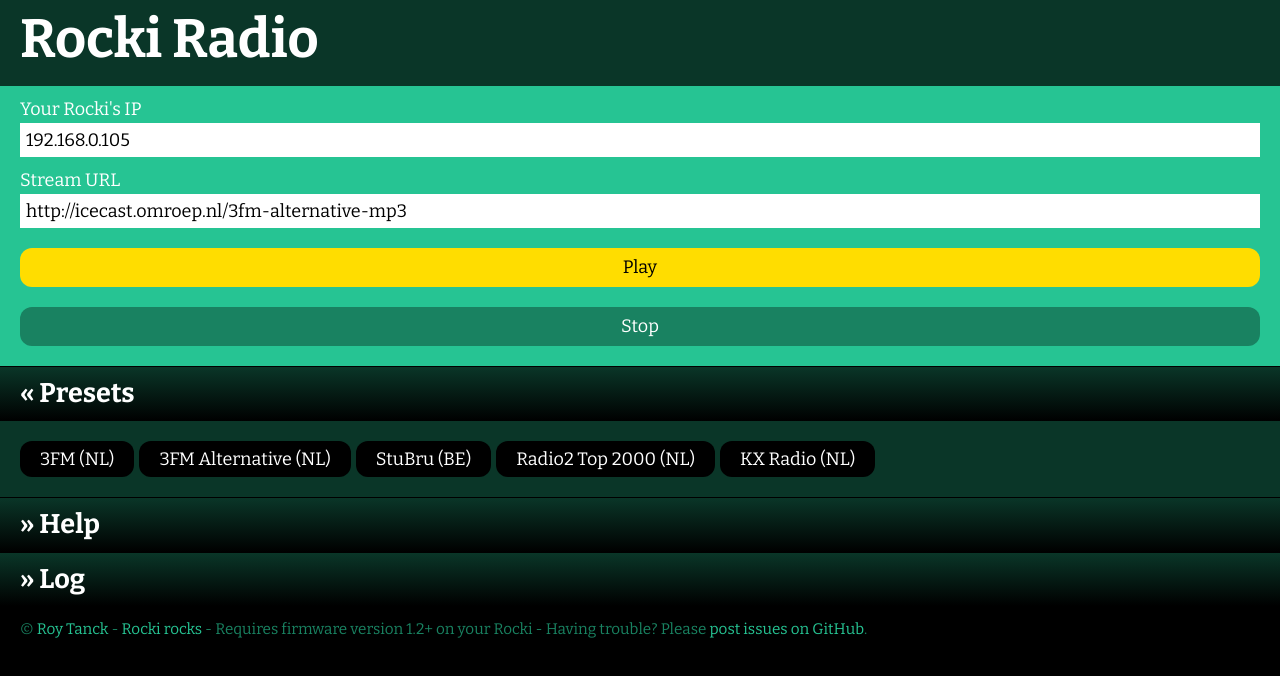
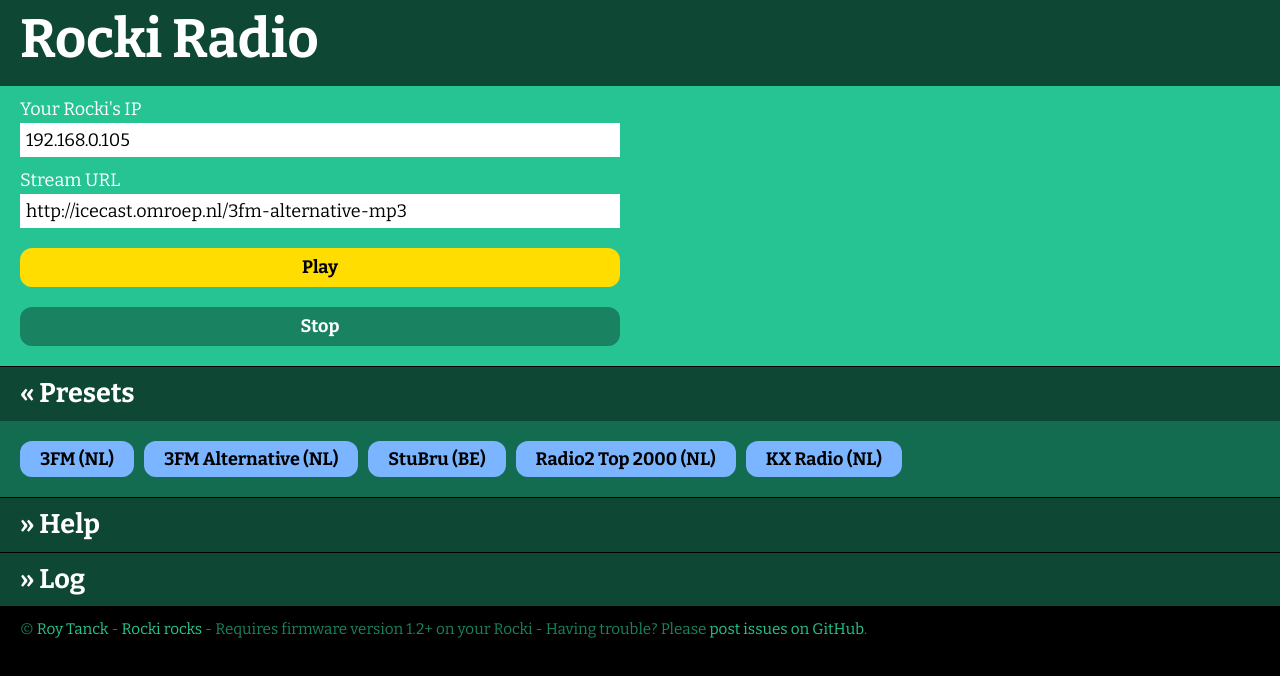
Before and after one commit to roytanck/rocki-stream-player, a plain HTML site: page index.html in a window 1280 px wide. Both pictures are taken after a click on the element "Presets". Drawn offline with nearby package versions, Linux system fonts and the light colour scheme.

Commit message:
Simplyfied the CSS, added a dash of color.

```diff
--- a/index.html
+++ b/index.html
@@ -45,8 +45,8 @@
 
 		<div class="block">
 			<h2 class="blocktitle">Help</h2>
-			<div class="blockcontent">
-				<p>This web page allows you to send a compatible audio stream to your Rocki player.</p>
+			<div class="blockcontent helpblock">
+				<p>This web page allows you to send a compatible audio stream to your <a href="http://www.myrocki.com/">Rocki</a> player.</p>
 				<ul>
 					<li>Find the IP address of your Rocki. There are many ways to do this, I prefer the <a href="https://play.google.com/store/apps/details?id=com.overlook.android.fing">Fing</a> app on Android.</li>
 					<li>Find the stream URL you want to play. Some radio station websites display stream URLs, on others you may need to view the source of the page. Alternatively, use one of the preset buttons.</li>
@@ -81,7 +81,7 @@
 
 				// block folding
 				$('.blocktitle').click( function(){
-					$(this).parent().find('.blockcontent').slideToggle( 400, function(){
+					$(this).parent().find('.blockcontent').slideToggle( 200, function(){
 						if( $(this).is(":visible") ){
 							$(this).parent().find('.blocktitle').addClass('openblock');
 						} else {
--- a/style.css
+++ b/style.css
@@ -21,8 +21,10 @@ a, a:hover, a:visited {
 	text-decoration: none;
 }
 
+.helpblock a, .helpblock a:hover, .helpblock a:visited { color: #a7e7d3; text-decoration: underline; }
+
 #title {
-	background-color: #0a3628;
+	background-color: #0e4734;
 	padding: 12px 20px 20px 20px;
 }
 
@@ -38,6 +40,7 @@ a, a:hover, a:visited {
 	border: none;
 	display: block;
 	width: 100%;
+	max-width: 600px;
 	margin-bottom: 10px;
 }
 
@@ -46,9 +49,11 @@ a, a:hover, a:visited {
 	background-color: #198261;
 	padding: 6px 12px;
 	width: 100%;
+	max-width: 600px;
 	margin-bottom: 10px;
 	margin-top: 20px;
 	text-align: center;
+	font-weight: bold;
 	-moz-border-radius: 12px;
 	-webkit-border-radius: 12px;
 	border-radius: 12px;
@@ -75,36 +80,50 @@ a, a:hover, a:visited {
 .block .blockcontent {
 	display: none;
 	padding: 10px 20px;
-	background-color: #0a3628;
-}
-
-.block.logblock .blockcontent {
-	background-color: #0a3628;
+	background-color: #146c50;
 }
 
 .block .blocktitle {
 	border-top: 1px solid #000;
-	background-color: #0a3628;
+	background-color: #0e4734;
 	padding: 10px 20px;
-	background: -webkit-linear-gradient( #0a3628, #000 ); /* For Safari 5.1 to 6.0 */
-	background: -o-linear-gradient( #0a3628, #000 ); /* For Opera 11.1 to 12.0 */
-	background: -moz-linear-gradient( #0a3628, #000 ); /* For Firefox 3.6 to 15 */
-	background: linear-gradient( #0a3628, #000 ); /* Standard syntax */
 	cursor: pointer;
 }
 
 .blocktitle:before {
-   content: "» ";
+	content: "» ";
 }
 
 .blocktitle.openblock:before {
 	content: "« ";
 }
 
+#presets {
+	list-style-type: none;
+	display: block;
+	padding: 0;
+	margin: 10px 0 0 0;
+	min-height: 40px;
+}
+
+#presets li a {
+	display: block;
+	float: left;
+	margin: 0 10px 10px 0;
+	padding: 0 20px;
+	line-height: 2em;
+	background-color: #7bb5ff; //#bbeddd;
+	color: #000;
+	font-weight: bold;
+	-moz-border-radius: 12px;
+	-webkit-border-radius: 12px;
+	border-radius: 12px;
+}
+
 .log {
 	padding: 10px 0;
 	margin: 0;
-	color: #93E2C9;
+	color: #fff;
 }
 
 h1 {
@@ -125,28 +144,6 @@ h2 {
 	top: 0px;
 }
 
-
-#presets {
-	list-style-type: none;
-	display: block;
-	padding: 0;
-	margin: 10px 0 0 0;
-	min-height: 40px;
-}
-
-#presets li a {
-	display: block;
-	float: left;
-	margin: 0 5px 10px 0;
-	padding: 0 20px;
-	line-height: 2em;
-	background-color: #000;
-	-moz-border-radius: 12px;
-	-webkit-border-radius: 12px;
-	border-radius: 12px;
-}
-
-
 #footer {
 	padding: 10px 20px;
 	font-size: 0.85em;
```
